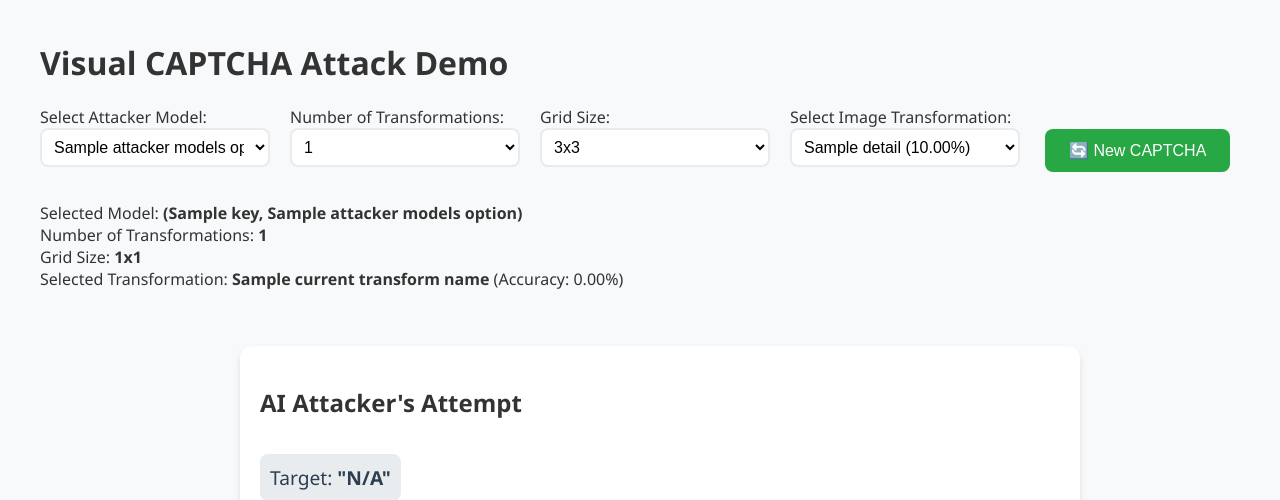
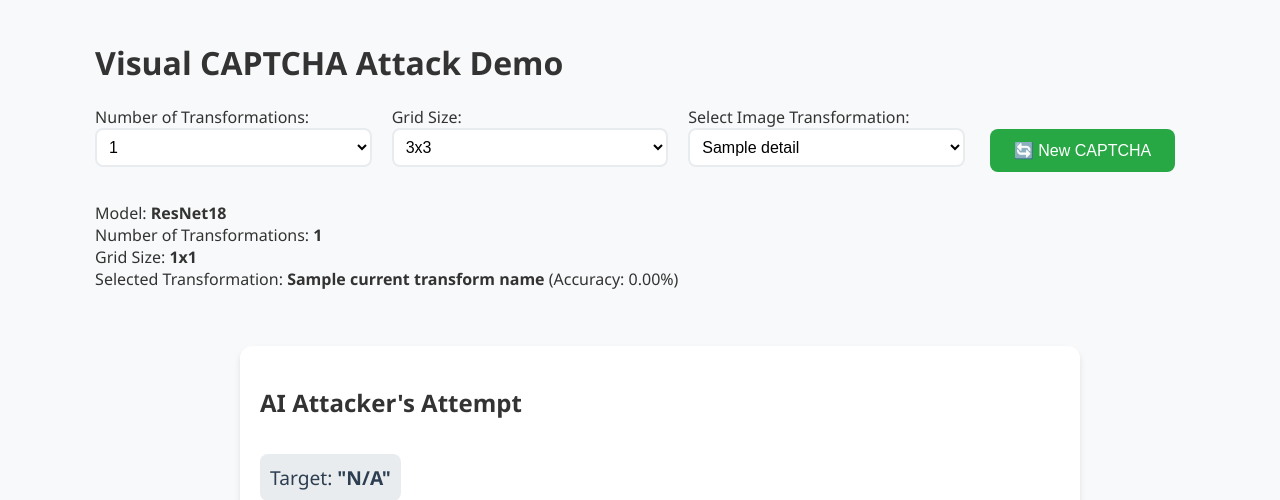
Before and after one commit to ct101apcs/CAPTCHA-bypassing, a Flask app: template templates/index_visual_attack.html in a window 1280 px wide. Shown: the top 500 px of the page. Run offline with Flask 3, Linux system fonts and the light colour scheme; the template is opened without the code that fills it: most values are stand-ins (such as "Sample title", 1, 10 or a date in 2020); parts of the project's set-up code (start-up, migrations or seed data) failed here and were passed over.

Commit message:
Keep ResNet18 only, tolerance accuary lacking

```diff
--- a/app.py
+++ b/app.py
@@ -153,9 +153,7 @@ AVAILABLE_TRANSFORMATIONS = {
 }
 
 AVAILABLE_ATTACKER_MODELS = {
-    'yolov12': 'YOLOv-12',
-    'resnet18': 'ResNet-18',
-    'yolov8': 'YOLOv-8'
+    'resnet18': 'ResNet18'
 }
 
 @app.before_request
@@ -187,12 +185,8 @@ def index_visual_attack():
     if request.form.get('refresh_captcha'):
         session['needs_new_captcha'] = True
 
-    # Get Attacker Model
-    default_attacker_key = list(AVAILABLE_ATTACKER_MODELS.keys())[0]
-    selected_attacker_model_key = request.form.get('attacker_model', session.get('current_attacker_key', default_attacker_key))
-    # Ensure the selected model is valid
-    if selected_attacker_model_key not in AVAILABLE_ATTACKER_MODELS:
-        selected_attacker_model_key = default_attacker_key
+    # Always use ResNet18
+    selected_attacker_model_key = 'resnet18'
     session['current_attacker_key'] = selected_attacker_model_key
 
     # Get transformation count
@@ -216,12 +210,12 @@ def index_visual_attack():
     # Get current transformation details
     current_transform_details = AVAILABLE_TRANSFORMATIONS.get(selected_transformation_key, AVAILABLE_TRANSFORMATIONS[default_transform_key])
     current_transform_name = current_transform_details["name"]
-    current_transform_accuracy = current_transform_details["accuracy"][selected_attacker_model_key]
+    current_transform_accuracy = current_transform_details.get("accuracy", {}).get(selected_attacker_model_key)
 
     # Sort transformations by accuracy for the selected model
     sorted_transformations = dict(sorted(
         AVAILABLE_TRANSFORMATIONS.items(),
-        key=lambda x: x[1]["accuracy"][selected_attacker_model_key],
+        key=lambda x: x[1].get("accuracy", {}).get(selected_attacker_model_key, 0) or 0,
         reverse=True
     ))
 
--- a/templates/index_visual_attack.html
+++ b/templates/index_visual_attack.html
@@ -248,15 +248,6 @@
         <form method="POST" action="{{ url_for('index_visual_attack') }}">
             <div class="form-controls">
                 <div class="form-group">
-                    <label for="attacker_model">Select Attacker Model:</label>
-                    <select class="form-control" id="attacker_model" name="attacker_model" onchange="this.form.submit()">
-                        {% for key, name in attacker_models_options.items() %}
-                        <option value="{{ key }}" {% if selected_attacker_model == key %}selected{% endif %}>{{ name }}</option>
-                        {% endfor %}
-                    </select>
-                </div>
-
-                <div class="form-group">
                     <label for="transformation_count">Number of Transformations:</label>
                     <select class="form-control" id="transformation_count" name="transformation_count" onchange="this.form.submit()">
                         <option value="1" {% if selected_transformation_count == 1 %}selected{% endif %}>1</option>
@@ -267,12 +258,13 @@
 
                 <div class="form-group">
                     <label for="grid_size">Grid Size:</label>
-                    <select class="form-control" id="grid_size" name="grid_size" onchange="this.form.submit()">
+                    <select class="form-control" id="grid_size" name="grid_size" onchange="document.getElementById('refresh_on_grid_change').value='true'; this.form.submit()">
                         <option value="3" {% if selected_grid_size == 3 %}selected{% endif %}>3x3</option>
                         <option value="4" {% if selected_grid_size == 4 %}selected{% endif %}>4x4</option>
                         <option value="5" {% if selected_grid_size == 5 %}selected{% endif %}>5x5</option>
                         <option value="6" {% if selected_grid_size == 6 %}selected{% endif %}>6x6</option>
                     </select>
+                    <input type="hidden" id="refresh_on_grid_change" name="refresh_captcha" value="false">
                 </div>
 
                 {% if selected_transformation_count == 1 %}
@@ -281,7 +273,7 @@
                     <select class="form-control" id="transformation_type" name="transformation_type" onchange="this.form.submit()">
                         {% for key, details in transformations_options.items() %}
                         <option value="{{ key }}" {% if key == selected_transformation_key %}selected{% endif %}>
-                            {{ details.name }} ({{ "%.2f"|format(details.accuracy[selected_attacker_model]) }}%)
+                            {{ details.name }}{% if details.accuracy and details.accuracy['resnet18'] is not none %} ({{ "%.2f"|format(details.accuracy['resnet18']) }}%){% endif %}
                         </option>
                         {% endfor %}
                     </select>
@@ -297,16 +289,16 @@
         </form>
 
         <p class="description">
-            Selected Model: <strong>{{ attacker_models_options[selected_attacker_model] }}</strong><br>
+            Model: <strong>ResNet18</strong><br>
             Number of Transformations: <strong>{{ selected_transformation_count }}</strong><br>
             Grid Size: <strong>{{ selected_grid_size }}x{{ selected_grid_size }}</strong><br>
             {% if selected_transformation_count == 1 %}
-            Selected Transformation: <strong>{{ current_transform_name }}</strong> (Accuracy: {{ "%.2f"|format(current_transform_accuracy) }}%)
+            Selected Transformation: <strong>{{ current_transform_name }}</strong>{% if current_transform_accuracy is not none %} (Accuracy: {{ "%.2f"|format(current_transform_accuracy) }}%){% endif %}
             {% else %}
             Transformations will be randomly selected from:
             {% for key, details in transformations_options.items() %}
                 {% if key != 'none' %}
-                    {{ details.name }} ({{ "%.2f"|format(details.accuracy[selected_attacker_model]) }}%)
+                    {{ details.name }}{% if details.accuracy and details.accuracy['resnet18'] is not none %} ({{ "%.2f"|format(details.accuracy['resnet18']) }}%){% endif %}
                     {%- if not loop.last %}, {% endif %}
                 {% endif %}
             {% endfor %}
--- a/transformations_config.json
+++ b/transformations_config.json
@@ -5,11 +5,7 @@
       "enabled": true,
       "is_demo": true,
       "parameters": {},
-      "accuracy": {
-        "resnet18": 100.0,
-        "yolov8": 100.0,
-        "yolov12": 100.0
-      }
+      "accuracy": {}
     },
     "cartoon": {
       "name": "Cartoon Effect",
```
